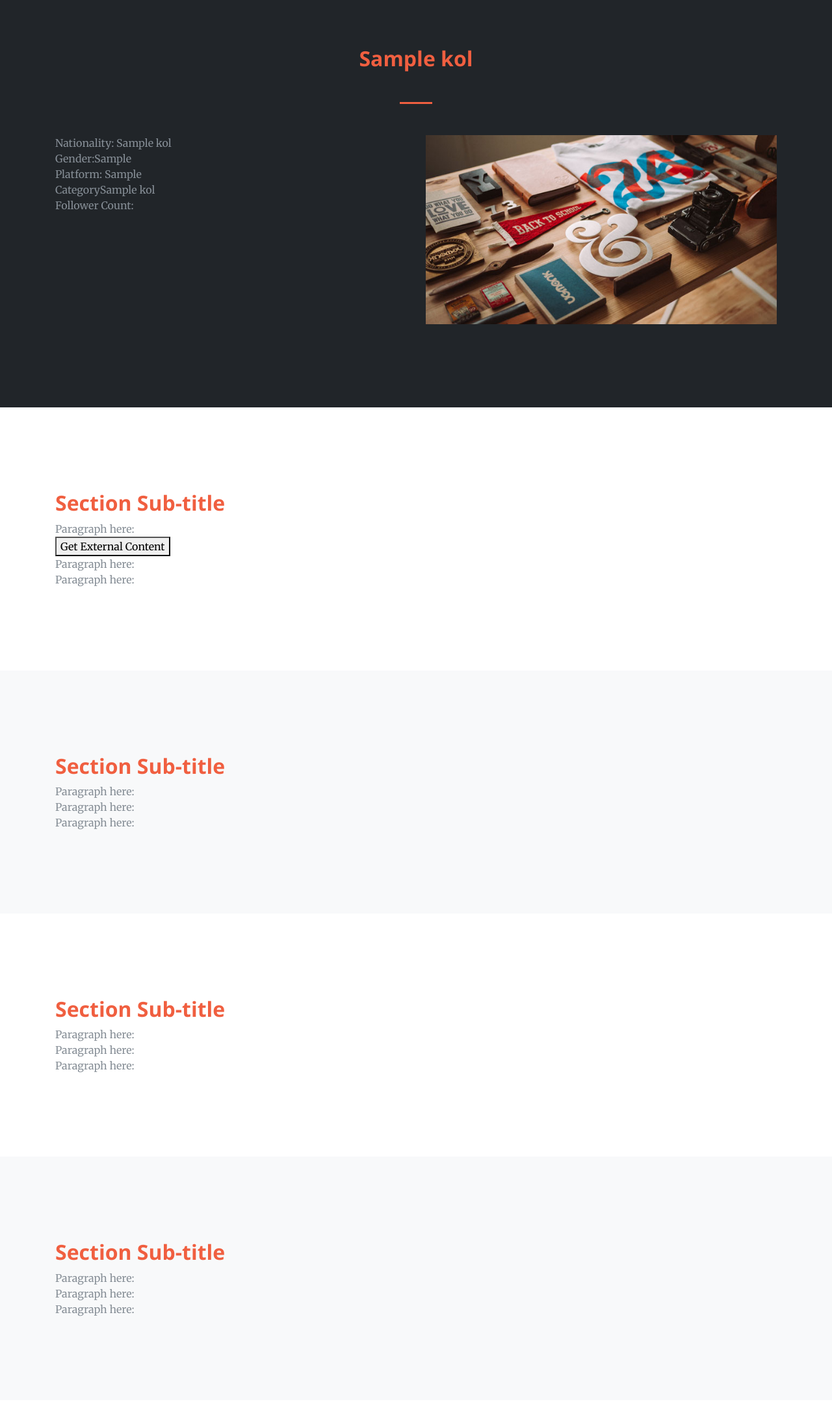
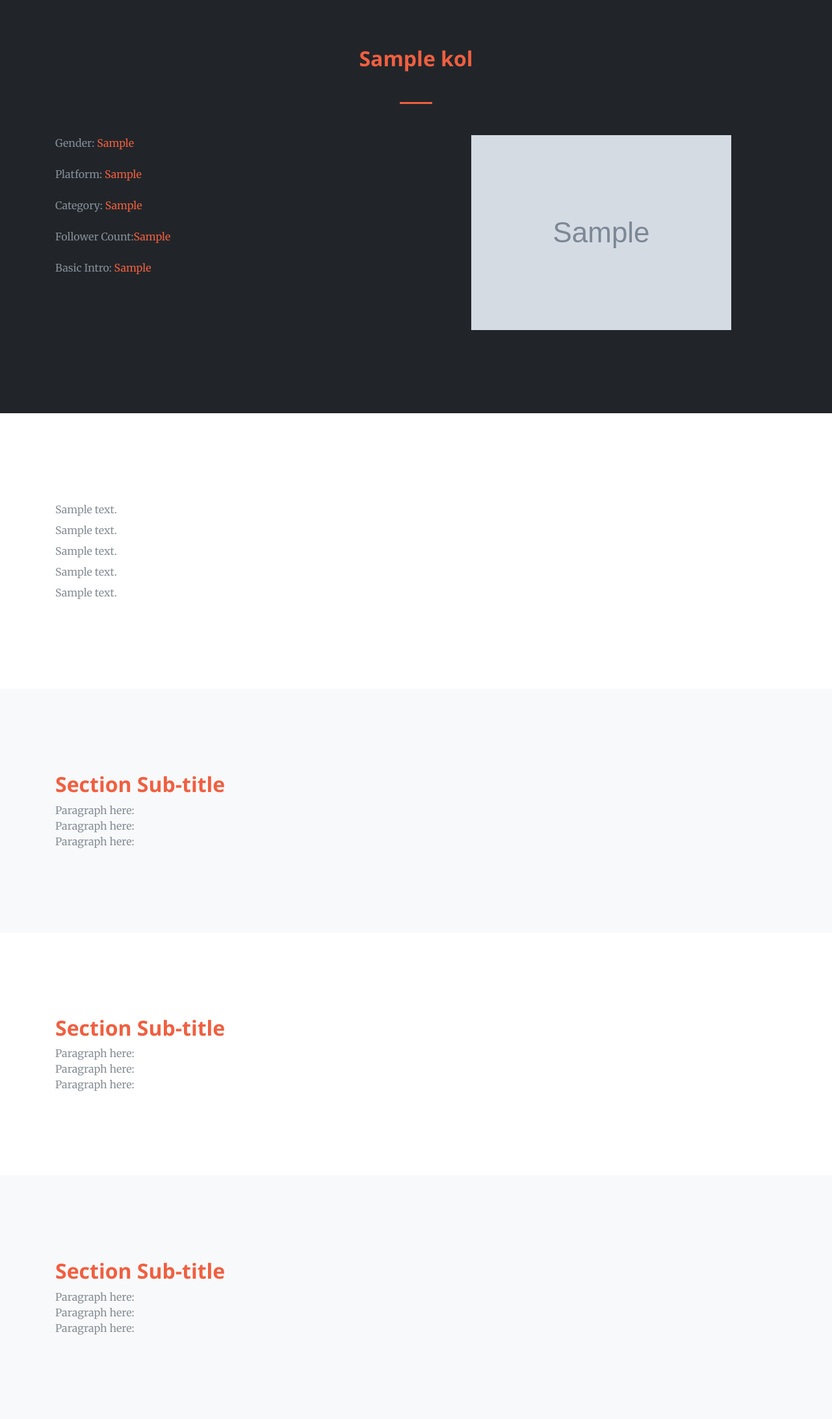
Before and after one commit to KennyFung819/COMPS356-IT-DOG, a PHP site: page /content/index.php?targetKol=1 in a window 1280 px wide. Shown: the part 57-2241 px from the top of the page at 65% size. Before the commit the page ends 2083 px from the top, so only its background shows below. Run offline with PHP 8.4, Linux system fonts and the light colour scheme; tables that the repository leaves empty or names only in its code hold one stand-in row (values such as "Sample post"); grey boxes marked "Sample" are stand-in pictures.

Commit message:
Added Contexts inside the Context page

```diff
--- a/content/index.php
+++ b/content/index.php
@@ -84,8 +84,11 @@
 
 <?php
     include 'search.php';
+    include 'showContext.php';
     $target= new kol;
     $target->findTarget();
+    $targetData = new kolData;
+    $targetData->findTarget();
 ?>
 <section class="bg-dark text-white" id="introduction">
     <div class="container">
@@ -100,19 +103,17 @@
 
     <div class="container">
         <div class="row">
-            <div class="col-lg-6 col-md-12 text-lg-left">
+            <div class="col-lg-6 col-md-12 text-lg-left text-md-center">
                 <div class="biology-box">
-                    <p class="text-muted mb-0">Nationality: <?php $target->getName(); ?></p>
-                    <p class="text-muted mb-0">Gender:<?php $target->getGender(); ?></p>
-                    <p class="text-muted mb-0">Platform: <?php $target->getPlatform(); ?></p>
-                    <p class="text-muted mb-0">Category<?php $target->getCategory(); ?></p>
-                    <p class="text-muted mb-0">Follower Count:<span id="follower"></span></p>
+                    <p class="text-muted mb-lg-4 mb-md-2">Gender: <span class="text-primary"><?php $target->getGender(); ?></span></p>
+                    <p class="text-muted mb-lg-4 mb-md-2">Platform: <span class="text-primary"><?php $target->getPlatform(); ?></span></p>
+                    <p class="text-muted mb-lg-4 mb-md-2">Category: <span class="text-primary"><?php $target->getCategory(); ?></span></p>
+                    <p class="text-muted mb-lg-4 mb-md-2">Follower Count:<span class="text-primary"><?php $target->getFollower();?></span></p>
+                    <p class="text-muted mb-lg-4 mb-md-2">Basic Intro: <span class="text-primary"><?php $target->getIntro();?></span></p>
                 </div>
             </div>
             <div class="col-lg-6 col-md-12 text-center">
-                <a class="biology-box" href="../img/portfolio/fullsize/1.jpg">
-                    <img class="img-fluid" src="../img/portfolio/thumbnails/1.jpg" alt="">
-                </a>
+                    <img class="img-fluid" src=<?php $target->getImg_url();?>>
             </div>
         </div>
     </div>
@@ -122,19 +123,19 @@
     <div class="container">
         <div class="row">
             <div class="col-lg-12 text-lg-left">
-                <h2 class="section-heading text-emphasize">Section Sub-title</h2>
+                <h2 class="section-heading text-emphasize"><span class="text-primary"><?php $targetData->getType(); ?></h2>
             </div>
         </div>
     </div>
     <div class="container">
         <div class="row">
-            <div class="col-lg-6 col-md-12 text-lg-left">
+            <div class="col-lg-12 col-md-12 text-lg-left">
                 <div class="biology-box">
-                    <p class="text-muted mb-0">Paragraph here: </p>
-                    <button>Get External Content</button>
-                    <p class="text-muted mb-0">Paragraph here:</p>
-
-                    <p class="text-muted mb-0">Paragraph here:</p>
+                    <p class="text-muted mb-2" id="context1"><span class="text-muted"><?php $targetData->getContext1(); ?> </p>
+                    <p class="text-muted mb-2" id="context2"><span class="text-muted"><?php $targetData->getContext2(); ?> </p>
+                    <p class="text-muted mb-2" id="context3"><span class="text-muted"><?php $targetData->getContext3(); ?> </p>
+                    <p class="text-muted mb-2" id="context4"><span class="text-muted"><?php $targetData->getContext4(); ?> </p>
+                    <p class="text-muted mb-2" id="context5"><span class="text-muted"><?php $targetData->getContext5(); ?> </p>
 
                 </div>
             </div>
--- a/content/search.php
+++ b/content/search.php
@@ -18,41 +18,70 @@
     private $gender;
     private $platform;
     private $category;
+    private $follwer;
+    private $img_url;
+    private $intro;
 
+    //Setter & Getter for Name
     public function getName(){
         echo $this->name;
     }
-
     public function setName($name){
         $this->name=$name;
     }
 
+    //Setter & Getter for Gender
     public function getGender(){
         echo $this->gender;
     }
-
     public function setGender($gender){
         $this->gender=$gender;
     }
+
+    //Setter & Getter for Platform
     public function getPlatform(){
         echo $this->platform;
     }
-
     public function setPlatform($platform){
         $this->platform=$platform;
     }
+
+    //Setter & Getter for Category
     public function getCategory(){
         echo $this->category;
     }
-
     public function setCategory($category){
         $this->category=$category;
     }
 
+    //Setter & Getter for Follower
+    public function getFollower(){
+        echo $this->follwer;
+    }
+    public function setFollower($follower){
+        $this->follwer=$follower;
+    }
+
+    //Setter & Getter for img_url
+    public function getImg_url(){
+        echo $this->img_url;
+    }
+    public function setImg_url($img_url){
+        $this->img_url="..".$img_url;
+    }
+
+    //Setter & Getter for intro
+    public function getIntro(){
+        echo $this->intro;
+    }
+    public function setIntro($intro){
+        $this->intro=$intro;
+    }
 
     public function searchTarget($id) {
 
-        $target_temp = "SELECT name, gender,intro,platform FROM kol WHERE id='$id'";
+
+        $target_temp = "SELECT name, gender,platform,category,img_url,follower,intro FROM kol WHERE id='$id'";
 
         global $mysql;
 
@@ -64,7 +93,10 @@
                 $this->setName($row["name"]);
                 $this->setGender($row["gender"]);
                 $this->setPlatform($row["platform"]);
-                $this->setCategory($row["name"]);
+                $this->setCategory($row["category"]);
+                $this->setFollower($row["follower"]);
+                $this->setImg_url($row["img_url"]);
+                $this->setIntro($row["intro"]);
             }
         }
     }
```
Also changed, not shown: content/showContext.php (added, +111 -0 lines), img/Kol/PewDiePie/01.jpg (added).
